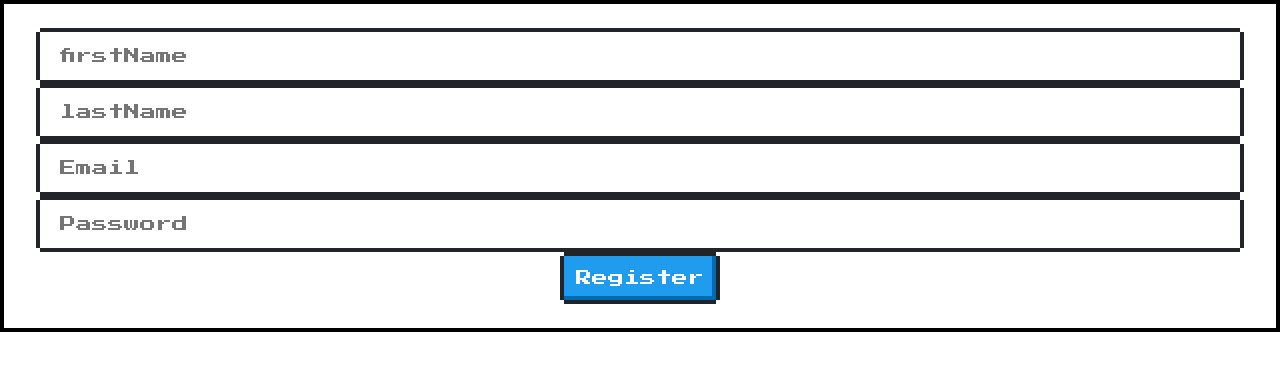
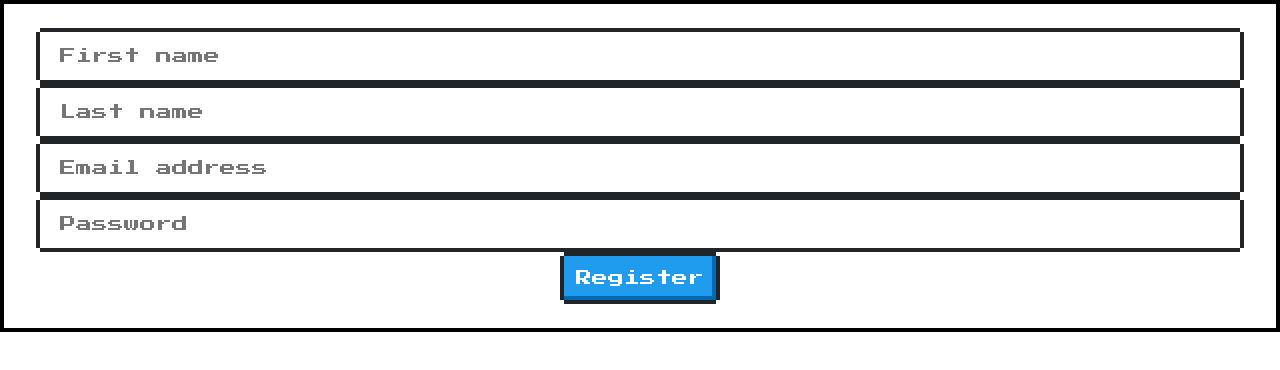
Before and after one commit to IShungite/WorldOfStudies, a Next.js app in the folder apps/web/: page /en/register in a window 1280 px wide. Shown: the top 370 px of the page. Built offline with nearby package versions, Linux system fonts and the light colour scheme.

Commit message:
refactor: :globe_with_meridians: Localized Register page

```diff
--- a/apps/web/messages/en.json
+++ b/apps/web/messages/en.json
@@ -8,5 +8,12 @@
         "redirectRegister" : "Click",
         "here": "here",
         "redirectRegister2" : "to register."
+    },
+    "Register" : {
+        "firstName" : "First name",
+        "lastName" : "Last name",
+        "mail" : "Email address",
+        "password" : "Password",
+        "register" : "Register"
     }
 }
--- a/apps/web/messages/fr.json
+++ b/apps/web/messages/fr.json
@@ -8,5 +8,12 @@
         "redirectRegister" : "Cliquez",
         "here": "ici",
         "redirectRegister2" : "pour vous enregistrer."
+    },
+    "Register" : {
+        "firstName" : "Prénom",
+        "lastName" : "Nom",
+        "mail" : "Addresse mail",
+        "password" : "Mot de passe",
+        "register" : "S'enregistrer"
     }
 }
--- a/apps/web/src/app/[locale]/register/page.tsx
+++ b/apps/web/src/app/[locale]/register/page.tsx
@@ -2,18 +2,20 @@
 
 import { FormEvent } from 'react'
 import { useRouter } from 'next/navigation'
+import { useTranslations } from 'next-intl';
 
 export default function Register({ params }: Readonly<{ params: { locale: string } }> ) {
-  const router = useRouter()
+  const router = useRouter();
+  const t = useTranslations('Register');
 
   async function handleSubmit(event: FormEvent<HTMLFormElement>) {
-    event.preventDefault()
+    event.preventDefault();
 
-    const formData = new FormData(event.currentTarget)
-    const firstName = formData.get('firstName')
-    const lastName = formData.get('lastName')
-    const email = formData.get('email')
-    const password = formData.get('password')
+    const formData = new FormData(event.currentTarget);
+    const firstName = formData.get('firstName');
+    const lastName = formData.get('lastName');
+    const email = formData.get('email');
+    const password = formData.get('password');
 
     try {
       const response = await fetch(`${process.env.NEXT_PUBLIC_API_URL}/auth/register`, {
@@ -37,11 +39,11 @@ export default function Register({ params }: Readonly<{ params: { locale: string
   return (
     <div className="nes-container with-title is-centered">
       <form onSubmit={handleSubmit}>
-        <input className="nes-input" type="firstName" name="firstName" placeholder="firstName" required />
-        <input className="nes-input" type="lastName" name="lastName" placeholder="lastName" required />
-        <input className="nes-input" type="email" name="email" placeholder="Email" required />
-        <input className="nes-input" type="password" name="password" placeholder="Password" required />
-        <button className="nes-btn is-primary" type="submit">Register</button>
+        <input className="nes-input" type="firstName" name="firstName" placeholder={t("firstName")} required />
+        <input className="nes-input" type="lastName" name="lastName" placeholder={t("lastName")} required />
+        <input className="nes-input" type="email" name="email" placeholder={t("mail")} required />
+        <input className="nes-input" type="password" name="password" placeholder={t("password")} required />
+        <button className="nes-btn is-primary" type="submit">{t("register")}</button>
       </form>
     </div>
 
```
